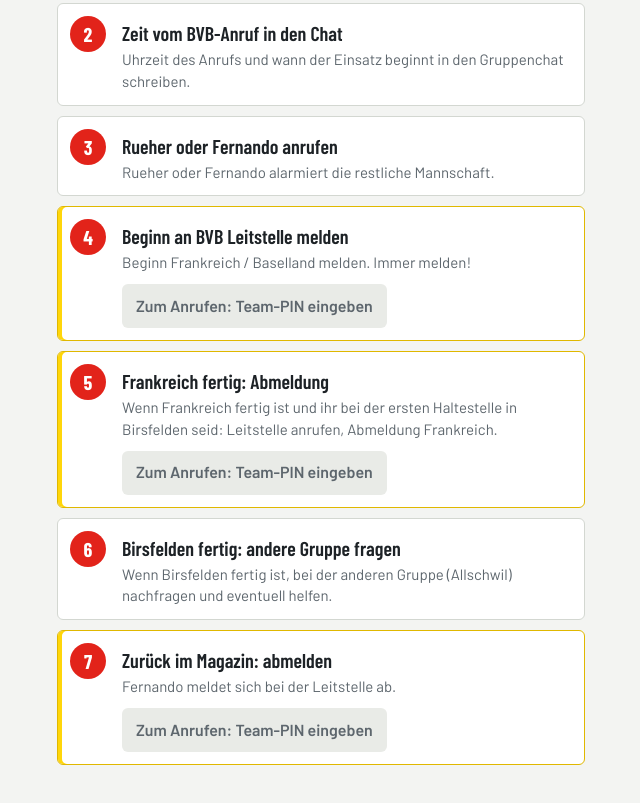
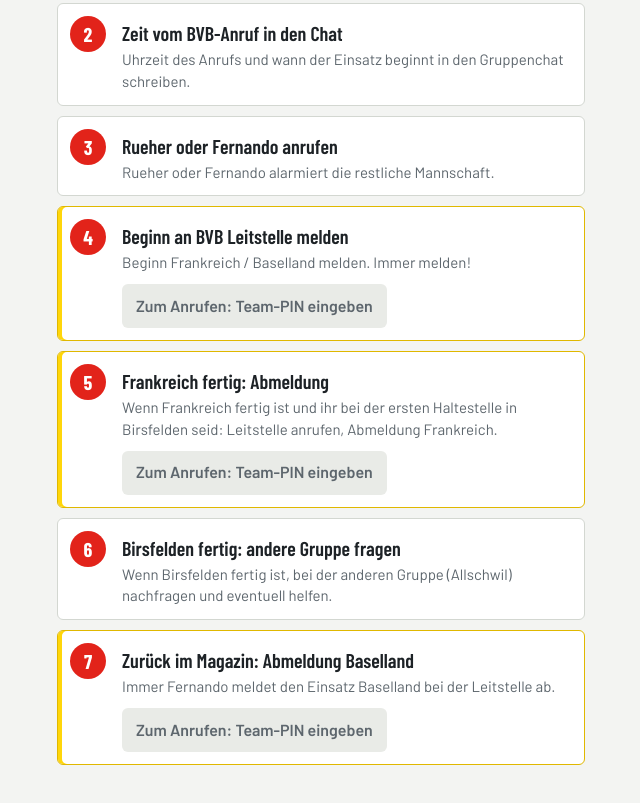
Before and after one commit to doivil/apps, a plain HTML site: page winterdienst-bvb/index.html in a window 1280 px wide. Shown: the part 385-1188 px from the top of the page, without its empty margins (319-959 px from the left). Drawn offline with nearby package versions, Linux system fonts and the light colour scheme.

Commit message:
Winterdienst BVB: Schritt 7 Abmeldung Baselland durch Fernando
Co-Authored-By: Claude Opus 5.5 <noreply@anthropic.com>
Claude-Session: https://claude.ai/code/session_016PXrTZiNHzbQwidhbdpx8x

```diff
--- a/winterdienst-bvb/index.html
+++ b/winterdienst-bvb/index.html
@@ -189,7 +189,7 @@ const AB=[
  {t:'Beginn an BVB Leitstelle melden',d:'Beginn Frankreich / Baselland melden. Immer melden!',c:['leitstelle'],key:1},
  {t:'Frankreich fertig: Abmeldung',d:'Wenn Frankreich fertig ist und ihr bei der ersten Haltestelle in Birsfelden seid: Leitstelle anrufen, Abmeldung Frankreich.',c:['leitstelle'],key:1},
  {t:'Birsfelden fertig: andere Gruppe fragen',d:'Wenn Birsfelden fertig ist, bei der anderen Gruppe (Allschwil) nachfragen und eventuell helfen.'},
- {t:'Zurück im Magazin: abmelden',d:'Fernando meldet sich bei der Leitstelle ab.',c:['leitstelle'],key:1}
+ {t:'Zurück im Magazin: Abmeldung Baselland',d:'Immer Fernando meldet den Einsatz Baselland bei der Leitstelle ab.',c:['leitstelle'],key:1}
 ];
 function findP(k){return (people||[]).find(p=>p.tel&&p.name.toLowerCase().includes(k))}
 function renderAblauf(){
```
